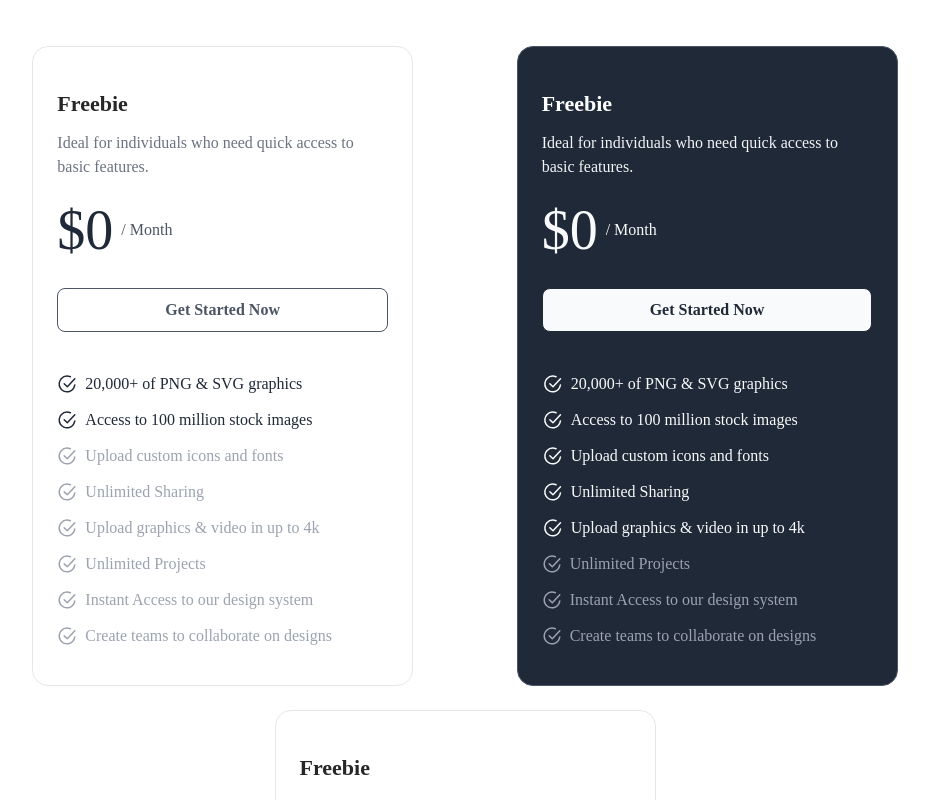
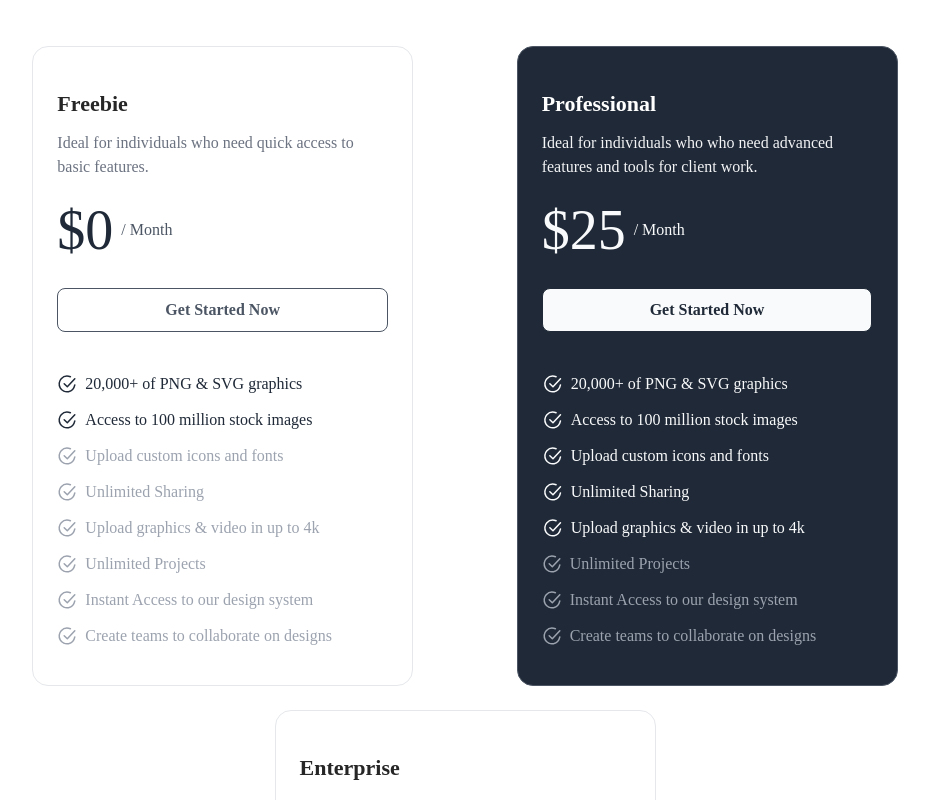
Before and after one commit to ankitt26/unicraft, a React (Vite) app: page / in a window 1280 px wide. Shown: the part 2940-3740 px from the top of the page, without its empty margins (175-1104 px from the left). Built offline with nearby package versions, Linux system fonts and the light colour scheme; a web font is replaced by a local one.

Commit message:
Pass pricing data through props

```diff
--- a/src/components/mini/plans.jsx
+++ b/src/components/mini/plans.jsx
@@ -3,7 +3,7 @@ import Tick800 from "../../assets/ticks/tick_800.svg";
 import TickWhite from "../../assets/ticks/tick_white.svg";
 import { NormalThemeColors, DarkThemeColors } from "./theme";
 
-export default function Plans({ access, mode }) {
+export default function Plans({ name, para, cost, access, mode }) {
   const theme = mode === "dark" ? DarkThemeColors : NormalThemeColors;
 
   return (
@@ -15,19 +15,19 @@ export default function Plans({ access, mode }) {
       >
         <div className="flex h-[85px] flex-col items-start justify-start gap-[11px] self-stretch">
           <h4 className={`self-stretch text-[22px] font-bold ${theme.heading}`}>
-            Freebie
+            {name}
           </h4>
-          <p
-            className={`h-[44px]  w-[298px] text-base font-medium ${theme.paragraph}`}
-          >
-            Ideal for individuals who need quick access to basic features.
+          <p className={`h-[44px] text-base font-medium ${theme.paragraph}`}>
+            {para}
           </p>
         </div>
 
         <div
           className={`inline-flex h-[76px] w-[330.67px] items-center justify-start gap-2 `}
         >
-          <div className={`text-[56px] font-medium ${theme.price}`}>$0</div>
+          <div className={`text-[56px] font-medium ${theme.price}`}>
+            ${cost}
+          </div>
           <div className={`text-base font-normal ${theme.month}`}>/ Month</div>
         </div>
         <button
--- a/src/components/pricing.jsx
+++ b/src/components/pricing.jsx
@@ -11,9 +11,27 @@ export default function Pricing() {
           actually message customers. Everyone else is free, forever.
         </p>
         <div className="mt-[48px] flex w-full flex-row flex-wrap items-center justify-evenly gap-6">
-          <Plans mode="normal" access={2} />
-          <Plans mode="dark" access={5} />
-          <Plans mode="normal" access={8} />
+          <Plans
+            name="Freebie"
+            para="Ideal for individuals who need quick access to basic features."
+            cost="0"
+            mode="normal"
+            access={2}
+          />
+          <Plans
+            name="Professional"
+            para="Ideal for individuals who who need advanced features and tools for client work."
+            cost="25"
+            mode="dark"
+            access={5}
+          />
+          <Plans
+            name="Enterprise"
+            para="Ideal for businesses who need personalized services and security for large teams. "
+            cost="100"
+            mode="normal"
+            access={8}
+          />
         </div>
       </div>
     </div>
```
